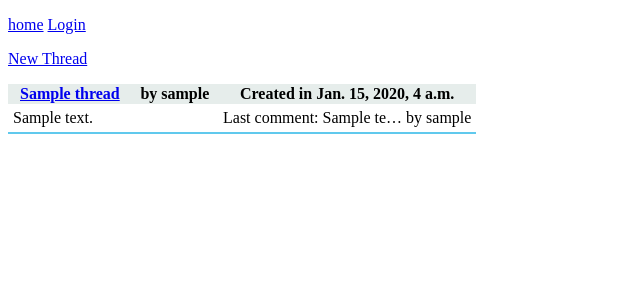
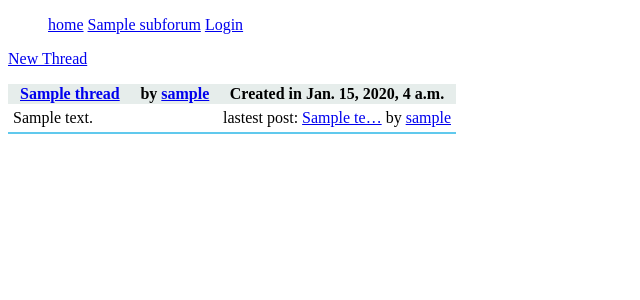
Before and after one commit to noobiept-other/forum, a Django app: a page that uses templates/base.html in a window 1280 px wide. Shown: the top 300 px of the page, without its empty margins (0-640 px from the left). Run offline with Django 3.2, Linux system fonts and the light colour scheme; tables that the repository leaves empty hold one stand-in row (values such as "Sample post").

Commit message:
- add a path in the menu (home/forum/thread/), to quickly know in what forum/thread you are - show the total number of threads in the user page - add some urls to the user/thread

```diff
--- a/forum/models.py
+++ b/forum/models.py
@@ -77,6 +77,9 @@ class Post( models.Model ):
     def __unicode__(self):
         return self.text[:10]
 
+    def get_url(self):
+        return reverse( 'thread', args= [ self.thread.slug ] )
+
 
 class Profile( models.Model ):
 
@@ -85,6 +88,9 @@ class Profile( models.Model ):
 
     def __unicode__(self):
         return self.user.username
+
+    def get_url(self):
+        return reverse( 'user_page', args= [ self.user.username ] )
 
 
 class PrivateMessage( models.Model ):
--- a/forum/views.py
+++ b/forum/views.py
@@ -63,7 +63,8 @@ def sub_forum( request, forumSlug ):
 
     context = {
         'threads': ordered,
-        'forumSlug': forumSlug
+        'forumSlug': forumSlug,
+        'paths': [ forum ]
     }
 
     return render( request, 'sub_forum.html', context )
@@ -94,7 +95,8 @@ def thread( request, threadSlug ):
     context = {
         'thread': theThread,
         'threadSlug': threadSlug,
-        'form': form
+        'form': form,
+        'paths': [ theThread.sub_forum, theThread ]
     }
 
     return render( request, 'thread.html', context )
@@ -153,7 +155,8 @@ def user_page( request, username ):
     context = {
         'username': username,
         'last_posts': last_posts,
-        'total_posts': total_posts
+        'total_posts': total_posts,
+        'total_threads': user.thread_set.all().count()
     }
 
     return render( request, 'accounts/user_page.html', context )
--- a/static/style.css
+++ b/static/style.css
@@ -15,3 +15,13 @@ th
     {
     background-color: #e6edeb;
     }
+
+#Menu
+    {
+    list-style-type: none;
+    }
+
+#Menu > li
+    {
+    display: inline;
+    }
--- a/templates/accounts/user_page.html
+++ b/templates/accounts/user_page.html
@@ -5,6 +5,7 @@
 <h2>Username: {{ username }}</h2>
 
 <p>Total posts: {{ total_posts }}</p>
+<p>Total threads: {{ total_threads }}</p>
 
 {% if user.is_authenticated %}
 
--- a/templates/base.html
+++ b/templates/base.html
@@ -7,18 +7,20 @@
 </head>
 <body>
 
-<p id="Menu">
-<span>
-    <a href="{% url 'index' %}">home</a>
-</span>
-<span>
+<ul id="Menu">
+    <li><a href="{% url 'index' %}">home</a></li>
+    {% for path in paths %}
+        <li><a href="{{ path.get_url }}">{{ path|truncatechars:20 }}</a></li>
+    {% endfor %}
+
+    <li>
     {% if user.is_authenticated %}
         Welcome, <a href="{% url 'user_page' user.username %}">{{ user }}</a> ( <a href="{% url 'logout' %}">logout</a> )
     {% else %}
         <a href="{% url 'login' %}">Login</a>
     {% endif %}
-</span>
-</p>
+    </li>
+</ul>
 
 
 {% block content %}{% endblock %}
--- a/templates/sub_forum.html
+++ b/templates/sub_forum.html
@@ -11,14 +11,19 @@
     {% for thread in threads %}
         <tr>
             <th><a href="{{ thread.get_url }}">{{ thread.title }}</a></th>
-            <th>by {{ thread.user }}</th>
+            <th>by <a href="{% url 'user_page' thread.user.username %}">{{ thread.user }}</a></th>
             <th>Created in {{ thread.date_created }}</th>
 
         </tr>
         <tr>
             <td colspan="2">{{ thread.text|truncatechars:20 }}</td>
-            <td>Last comment:
-                {{ thread.get_last_post.text|truncatechars:10|default:"---" }} by {{ thread.get_last_post.user|default:"---" }}</td>
+            <td>lastest post:
+                {% if thread.get_last_post %}
+                    <a href="{% url 'thread' thread.get_last_post.thread.slug %}">{{ thread.get_last_post.text|truncatechars:10 }}</a> by <a href="{% url 'user_page' thread.get_last_post.user.username %}">{{ thread.get_last_post.user }}</a>
+                {% else %}
+                    ---
+                {% endif %}
+            </td>
         </tr>
     {% endfor %}
     </table>
--- a/templates/thread.html
+++ b/templates/thread.html
@@ -5,7 +5,7 @@
 
     <h1>
         {{ thread.title }}<br />
-        Created by {{ thread.user }} in {{ thread.date_created }}
+        Created by <a href="{{ thread.get_url }}">{{ thread.user }}</a> in {{ thread.date_created }}
     </h1>
 
     <p>{{ thread.text }}</p>
```
Also changed, not shown: forum/admin.py (+1 -7 lines), templates/index.html (+6 -1 lines).
